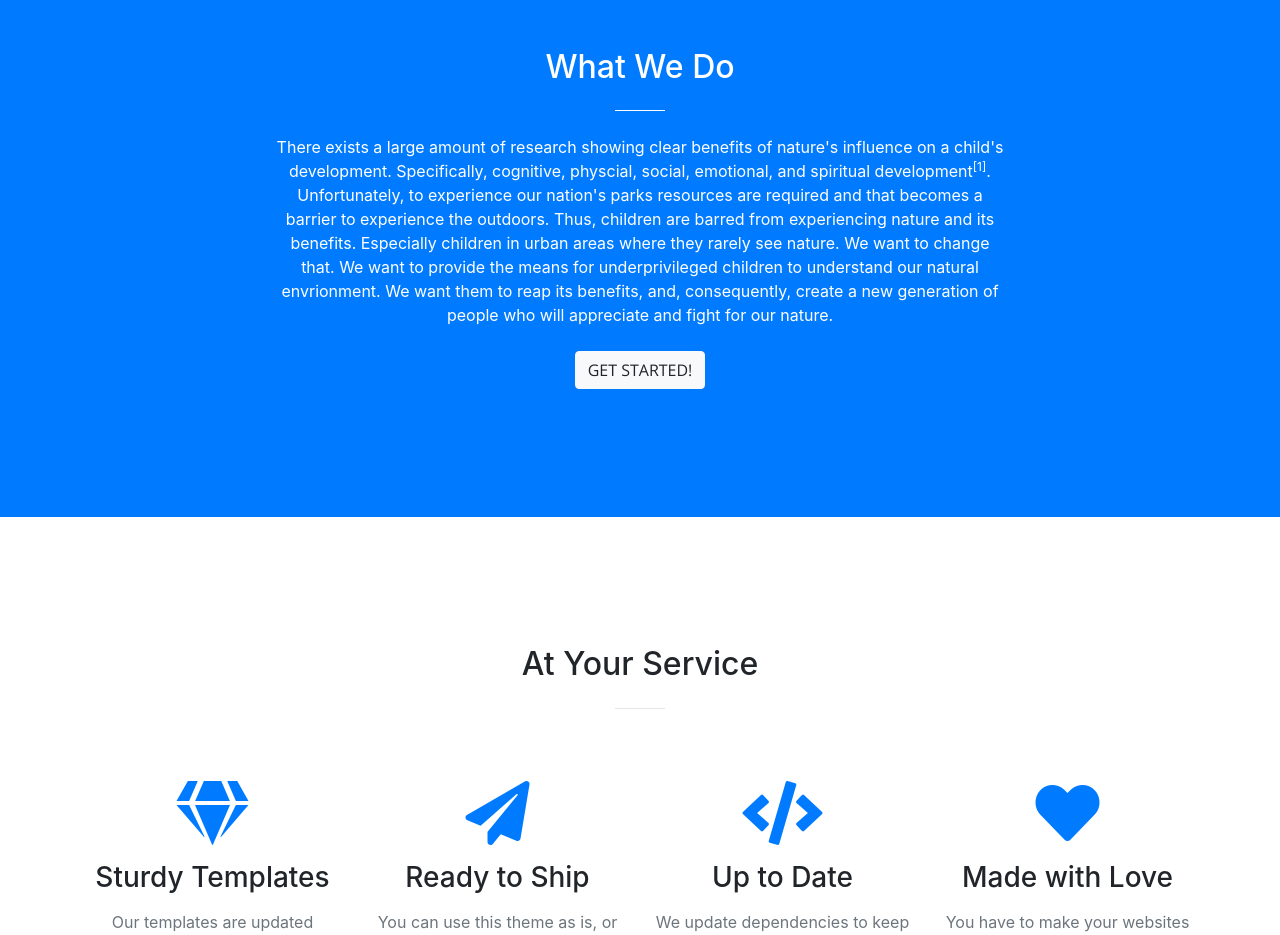
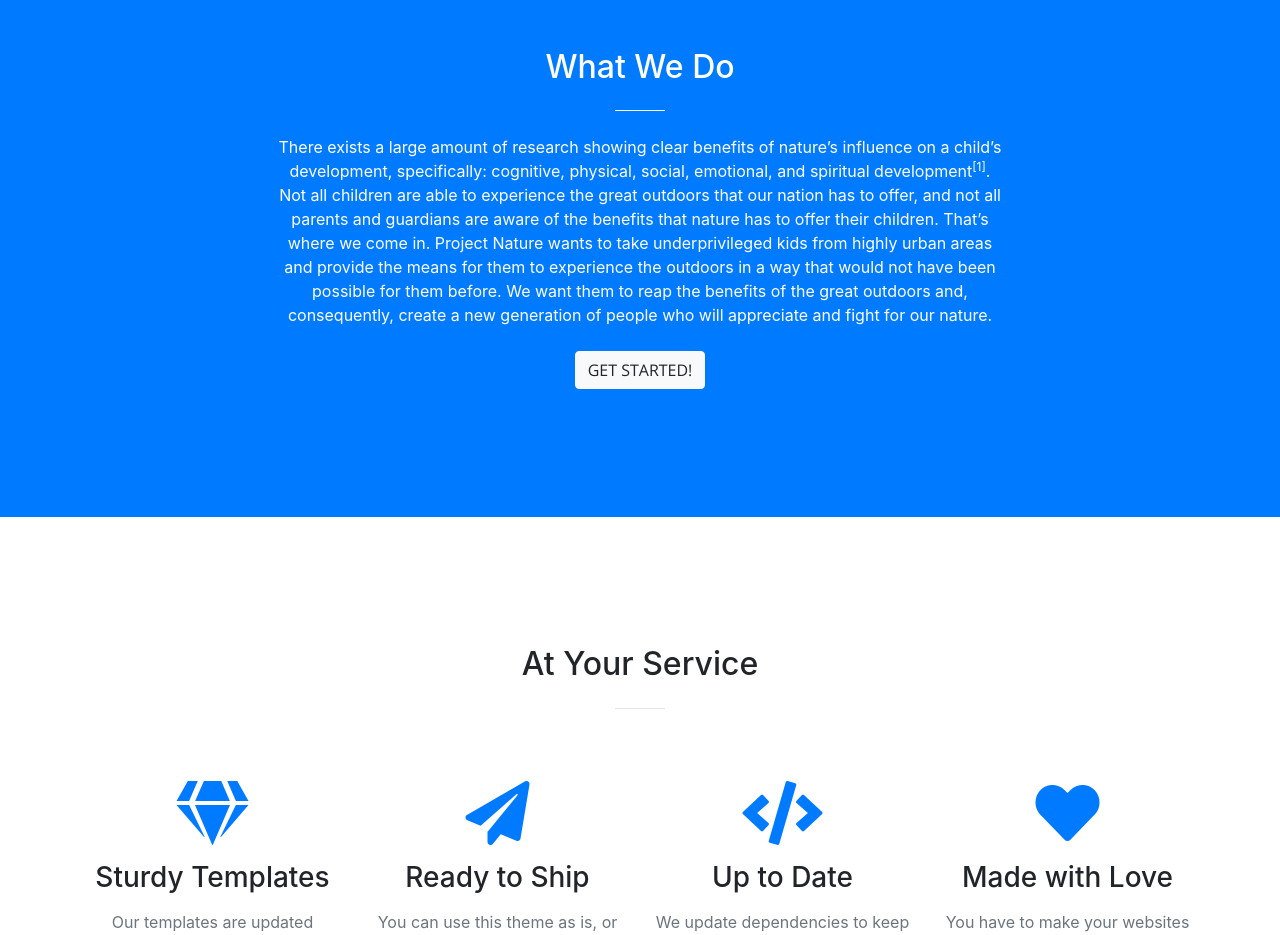
Before and after one commit to ericagredo/projectnature, a website with bundled scripts: page index.html in a window 1280 px wide. Shown: the part 880-1815 px from the top of the page. Built offline with nearby package versions, Linux system fonts and the light colour scheme.

Commit message:
change about

```diff
--- a/index.html
+++ b/index.html
@@ -77,7 +77,7 @@
           <div class="col-lg-8 mx-auto text-center">
             <h2 class="section-heading text-white">What We Do</h2>
             <hr class="light my-4">
-            <p class="text-faded mb-4">There exists a large amount of research showing clear benefits of nature's influence on a child's development. Specifically, cognitive, physcial, social, emotional, and spiritual development<a href="https://ajbes.e-iph.co.uk/index.php/ajbes/article/view/120"style="color: #ffff"><sup>[1]</sup></a>. Unfortunately, to experience our nation's parks resources are required and that becomes a barrier to experience the outdoors. Thus, children are barred from experiencing nature and its benefits. Especially children in urban areas where they rarely see nature. We want to change that. We want to provide the means for underprivileged children to understand our natural envrionment. We want them to reap its benefits, and, consequently, create a new generation of people who will appreciate and fight for our nature.</p>
+            <p class="text-faded mb-4">There exists a large amount of research showing clear benefits of nature’s influence on a child’s development, specifically: cognitive, physical, social, emotional, and spiritual development<a href="https://ajbes.e-iph.co.uk/index.php/ajbes/article/view/120"style="color: #ffff"><sup>[1]</sup></a>. Not all children are able to experience the great outdoors that our nation has to offer, and not all parents and guardians are aware of the benefits that nature has to offer their children. That’s where we come in. Project Nature wants to take underprivileged kids from highly urban areas and provide the means for them to experience the outdoors in a way that would not have been possible for them before. We want them to reap the benefits of the great outdoors and, consequently, create a new generation of people who will appreciate and fight for our nature.</p>
             <a class="btn btn-light btn-xl js-scroll-trigger" href="#services">Get Started!</a>
           </div>
         </div>
```
